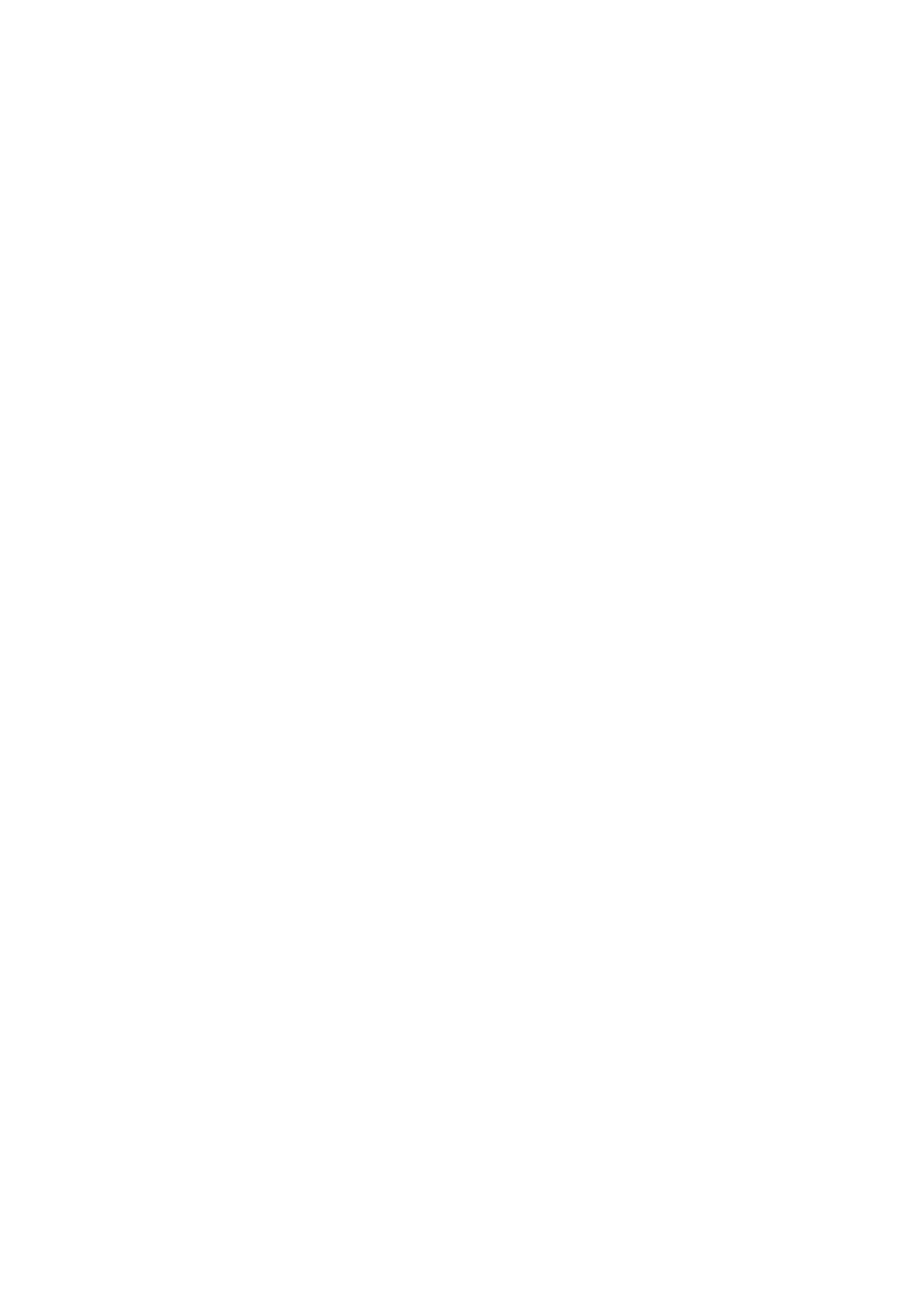
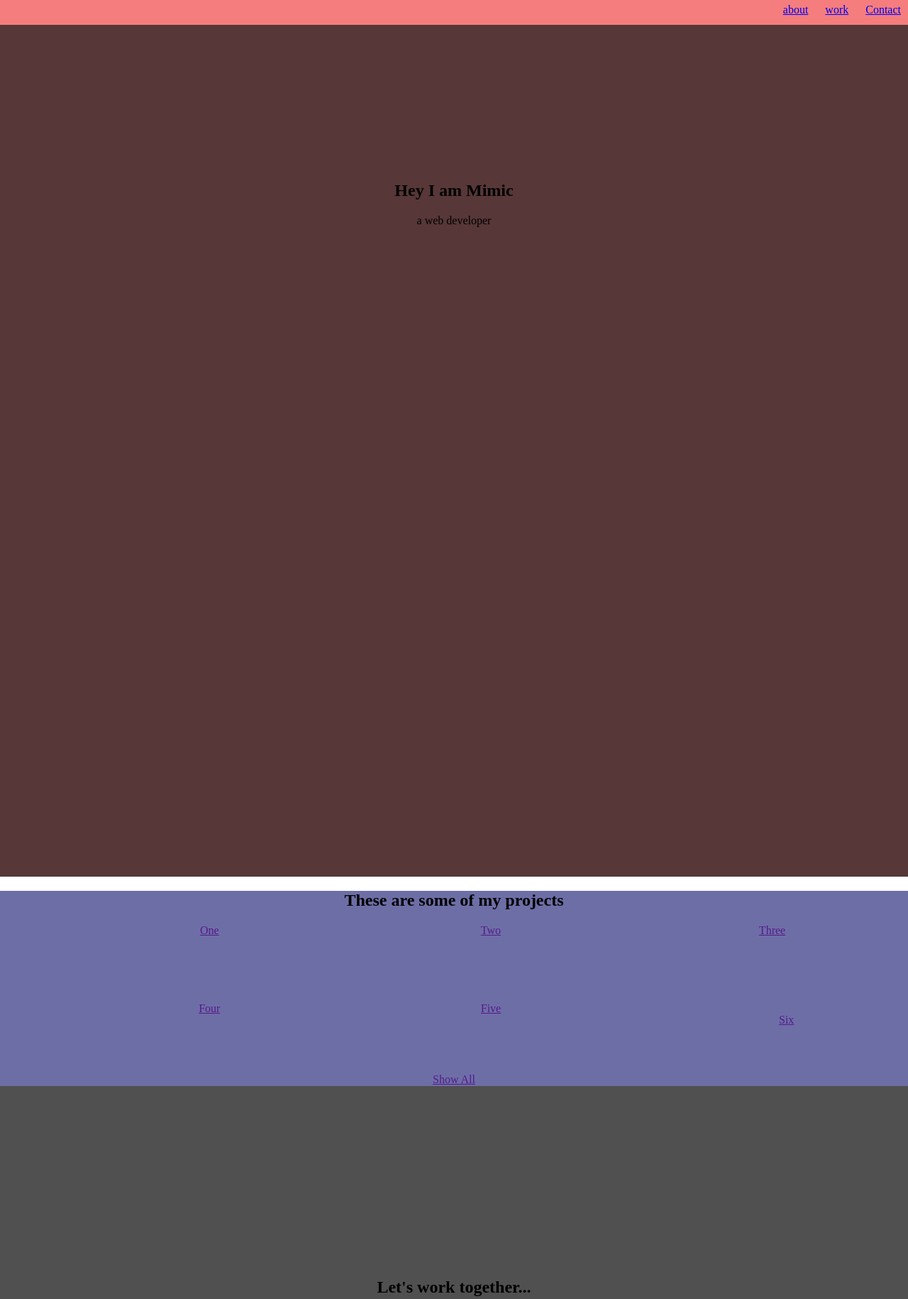
Before and after one commit to ayoob196/microverse-ayoob-mohamad, a plain HTML site: page index.html in a window 1280 px wide. Shown: the whole page at 71% size. Before the commit the page ends 800 px from the top, so only its background shows below. Drawn offline with Linux system fonts and the light colour scheme.

Commit message:
final project

```diff
--- a/index.html
+++ b/index.html
@@ -5,9 +5,61 @@
     <meta http-equiv="X-UA-Compatible" content="IE=edge">
     <meta name="viewport" content="width=device-width, initial-scale=1.0">
     <title>Document</title>
+    <link rel="stylesheet" href="style.css">
 </head>
 <body>
 
+    <nav id="navbar">
+        <a href="#welcome-section" id="navelm">about</a>
+        <a href="#projects" id="navelm">work</a>
+        <a href="#contact" id="navelm">Contact</a>
+    </nav>
 
+
+
+    <section id="welcome-section">
+        <h1>Hey I am Mimic</h1>
+        <p>a web developer</p>
+    </section>
+
+
+
+
+    <section id="projects">
+        <h1>These are some of my projects</h1>
+        <div class="wrapper">
+            <div>
+                <img src="" alt="">
+                <a class="one" href="">One</a>
+            </div>
+            <div>
+                <img src="" alt="">
+                <a class="two" href="">Two</a>
+            </div>
+            <div>
+                <img src="" alt="">
+                <a class="three" href="">Three</a>
+            </div>
+            <div>
+                <img src="" alt="">
+                <a class="four" href="">Four</a>
+            </div>
+
+            <div>
+                <img src="" alt="">
+                <a class="five" href="">Five</a>
+            </div>
+            <dir>
+                <img src="" alt="">
+                <a class="six" href="">Six</a>
+            </dir>
+          </div>
+
+
+        <a href="" id="profile-link">Show All</a>
+    </section>
+    <section id="contact">
+        <h1>Let's work together...</h1>
+    </section>
 </body>
 </html>
--- /dev/null
+++ b/style.css
@@ -0,0 +1,96 @@
+body {
+    padding: 0px;
+    margin: 0px;
+}
+#navbar{
+    background-color: rgb(245, 125, 125);
+    height: 30px;
+    text-align: right;
+    padding-top: 5px;
+    /* margin: 0px; */
+    margin-bottom: 0px;
+    }
+
+#navelm {
+    padding: 10px;
+    height: 10px;
+}
+
+#navelm:hover {
+    background-color: blueviolet;
+    height: 10px;
+
+}
+
+
+#welcome-section {
+    background-color: rgb(87, 55, 55);
+    text-align: center;
+    padding: 200px 0px;
+    height: 100vh;
+    margin-top:0px;
+    margin-bottom: 0px;
+}
+
+
+
+#projects{
+    background-color: rgb(110, 110, 167);
+    text-align: center;
+    margin-top: 0px;
+
+}
+
+.wrapper {
+    display: grid;
+    grid-template-columns: repeat(3, 1fr);
+    gap: 10px;
+    grid-auto-rows: minmax(100px, auto);
+    text-align: center;
+    margin-left: 100px;
+    margin-top: 0px;
+  }
+  .one {
+    grid-column: 1 / 3;
+    grid-row: 1/3;
+    /* background-color: red; */
+
+
+  }
+  .two {
+    grid-column: 2 / 3;
+    grid-row: 1 / 3;
+    /* background-color: blue; */
+
+  }
+  .three {
+    grid-column: 3/3    ;
+    grid-row: 1 / 3;
+    /* background-color: purple; */
+
+  }
+  .four {
+    grid-column: 1;
+    grid-row: 3 ;
+    /* background-color: green; */
+
+  }
+  .five {
+    grid-column: 2;
+    grid-row: 3;
+    /* background-color: yellow; */
+
+  }
+  .six {
+    grid-column: 3;
+    grid-row: 3;
+    /* background-color: pink; */
+  }
+
+
+  #contact {
+      text-align: center;
+      background-color: #505050;
+      height: 100vh;
+      padding-top: 250px;
+  }
```
